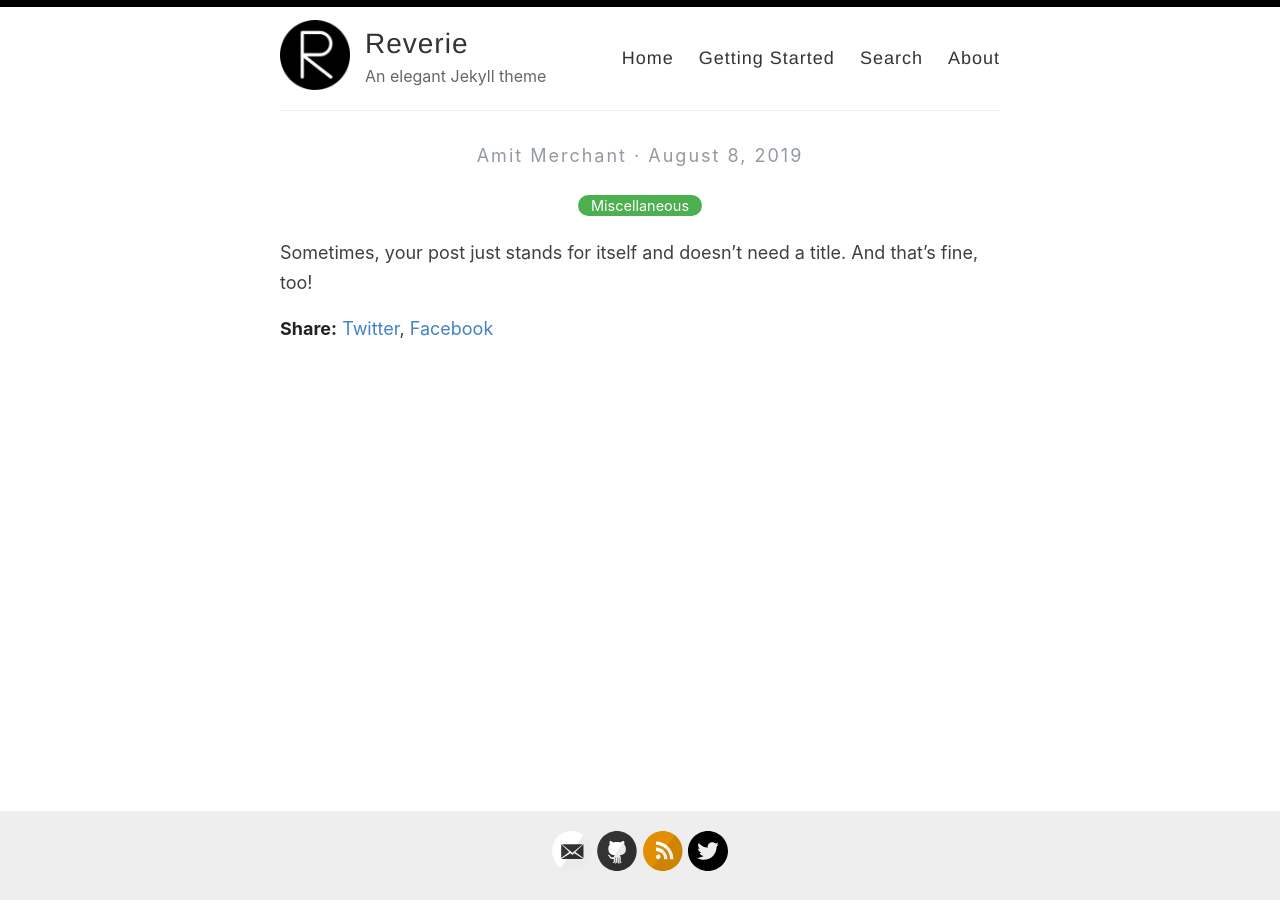
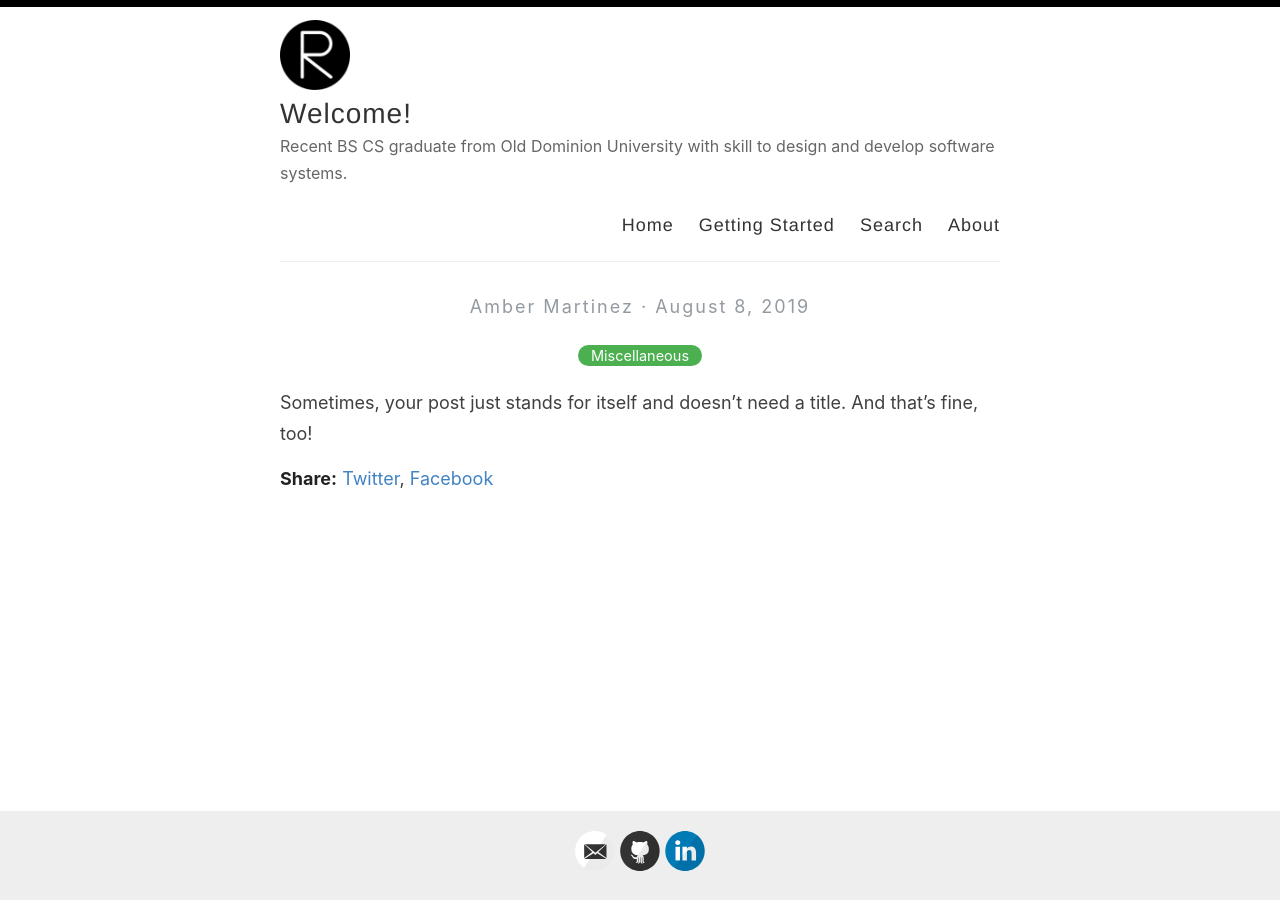
Before and after one commit to AmberNM/AmberNM.github.io, a Jekyll site: the page built from _posts/2019-08-08-no-title-posts.md, in a window 1280 px wide. Built offline with Jekyll 4.4.1, drawn with Linux system fonts in a browser that asks for light colours.

Commit message:
Update _config.yml

```diff
--- a/_config.yml
+++ b/_config.yml
@@ -3,13 +3,13 @@
 #
 
 # Name of your site (displayed in the header)
-name: Reverie
+name: Welcome!
 
 # Name of the author
-author: Amit Merchant
+author: Amber Martinez
 
 # Short bio or description (displayed in the header)
-description: An elegant Jekyll theme
+description: Recent BS CS graduate from Old Dominion University with skill to design and develop software systems.
 
 # URL of your avatar or profile pic (you could use your GitHub profile pic)
 avatar: /images/reverie.png
@@ -21,15 +21,15 @@ avatar: /images/reverie.png
 # Includes an icon in the footer for each username you enter
 footer-links:
   dribbble:
-  email: amit.d.merchant@gmail.com
+  email: martinez.amber2014@gmail.com
   facebook:
   flickr:
-  github: amitmerchant1990/reverie
+  github: AmberNM
   instagram:
-  linkedin:
+  linkedin: amber-martinez-7ab0a017b
   pinterest:
-  rss: rss
-  twitter: amit_merchant
+  rss:
+  twitter:
   stackoverflow:
   youtube: # channel/<your_long_string> or user/<user-name>
   googleplus: # anything in your profile username that comes after plus.google.com/
@@ -41,18 +41,18 @@ footer-links:
 disqus:
 
 # Enter your Google Analytics web tracking code (e.g. UA-2110908-2) to activate tracking
-google_analytics: UA-43339302-11
+google_analytics:
 
 # Your website URL (e.g. http://amitmerchant1990.github.io or http://www.amitmerchant.com)
 # Used for Sitemap.xml and your RSS feed
-url: http://www.amitmerchant.com/reverie
-enforce_ssl: https://www.amitmerchant.com/reverie
+url:
+enforce_ssl:
 
 # If you're hosting your site at a Project repository on GitHub pages
 # (http://yourusername.github.io/repository-name)
 # and NOT your User repository (http://yourusername.github.io)
 # then add in the baseurl here, like this: "/repository-name"
-baseurl: "/reverie"
+baseurl:
 
 #
 # !! You don't need to change any of the configuration flags below !!
```
